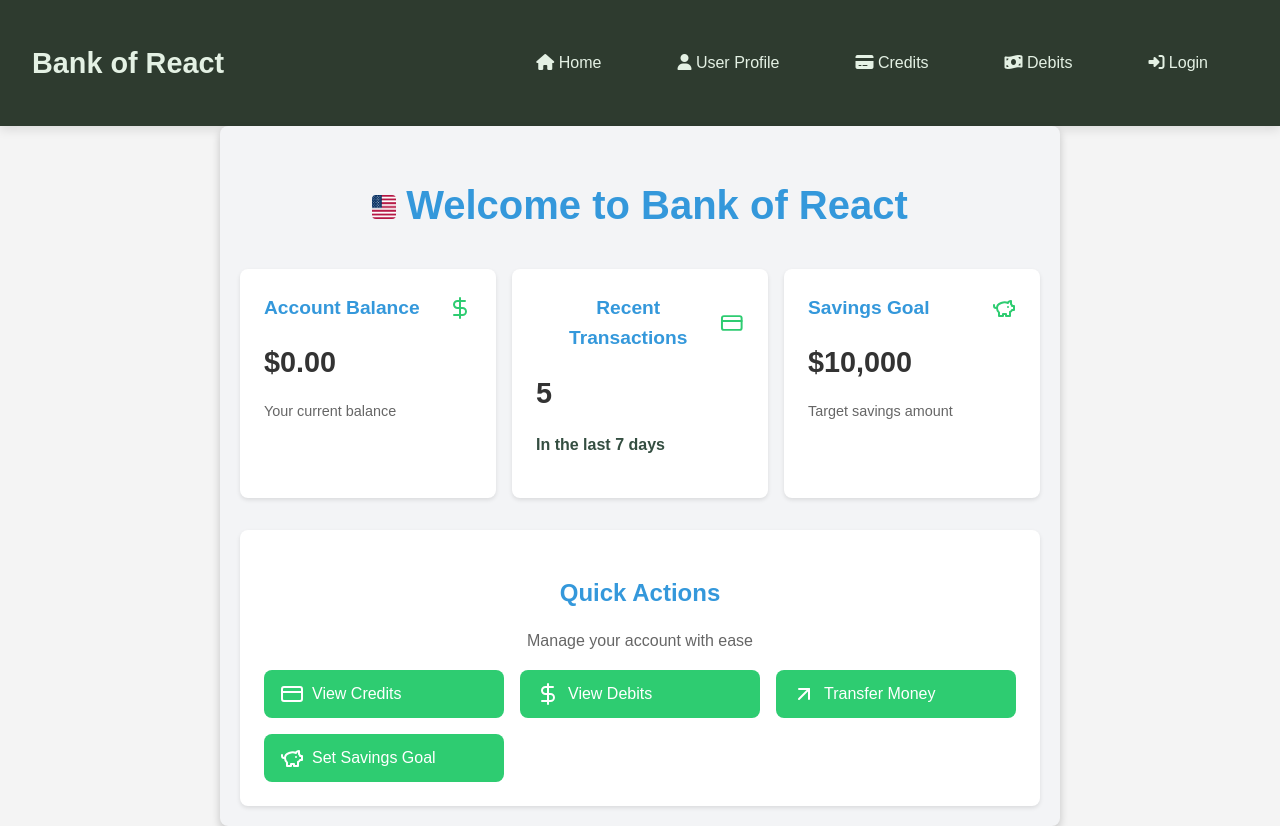
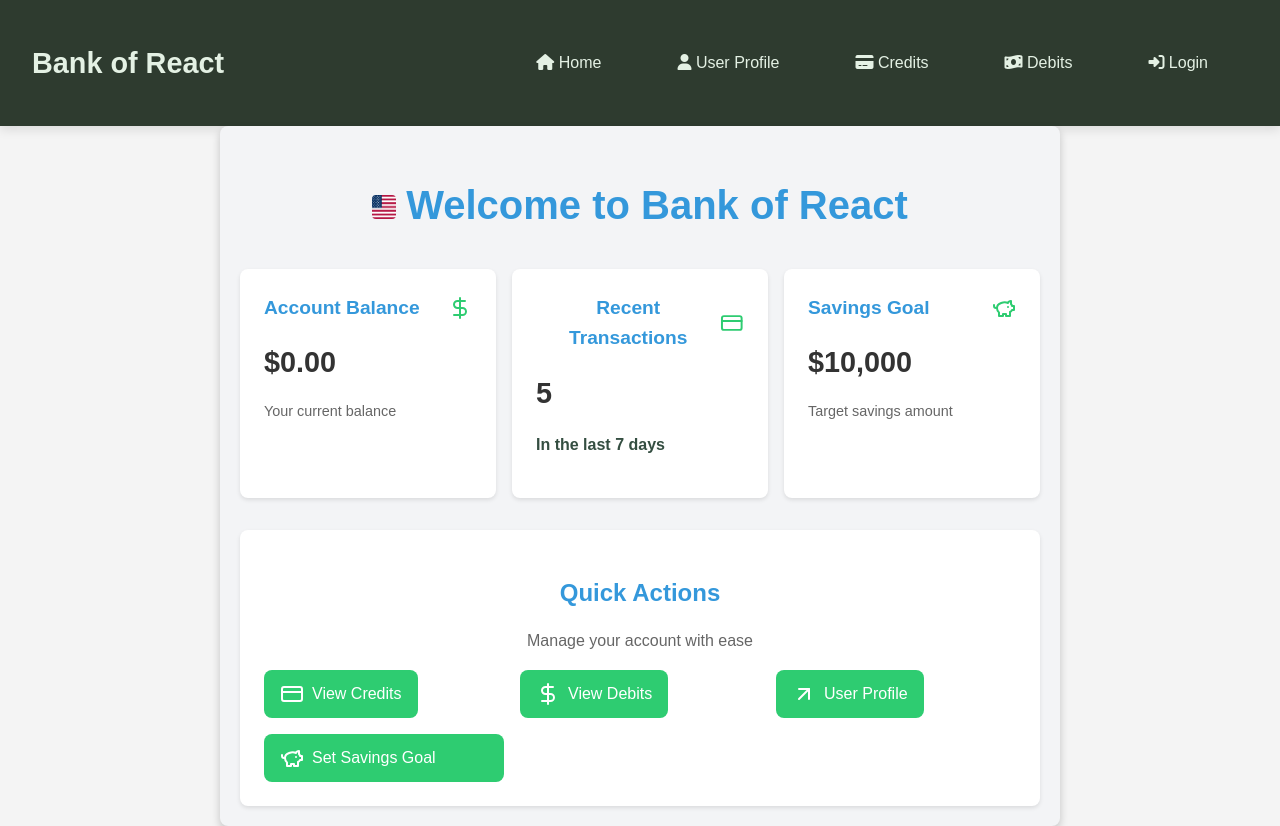
Before and after one commit to olti2803/bank-of-react, a React (Create React App) app: page / in a window 1280 px wide. Built offline with nearby package versions, Linux system fonts and the light colour scheme; no server answers.

Commit message:
fixed credit and debit adding (was working before but added exception if user tries to enter nothing), also setup all redirects, more styling fixes

```diff
--- a/src/App.js
+++ b/src/App.js
@@ -88,6 +88,8 @@ function App() {
     setAccountBalance(totalCredits - totalDebits);
   }, [credits, debits]);
 
+  ////////////////////////////////
+
   const addCredit = (description, amount) => {
     if (!description || isNaN(amount) || amount === "") {
       alert("Please provide a valid description and amount.");
@@ -96,7 +98,7 @@ function App() {
 
     const newCredit = {
       description,
-      amount: parseFloat(amount).toFixed(2),
+      amount: parseFloat(amount), // Ensure amount is stored as a number
       date: new Date().toISOString(),
     };
 
@@ -113,7 +115,7 @@ function App() {
 
     const newDebit = {
       description,
-      amount: parseFloat(amount).toFixed(2),
+      amount: parseFloat(amount), // Ensure amount is stored as a number
       date: new Date().toISOString(),
     };
 
@@ -121,6 +123,8 @@ function App() {
     setDebits(updatedDebits);
     localStorage.setItem("debits", JSON.stringify(updatedDebits));
   };
+
+  ////////////////////////////////
 
   return (
     <Router>
--- a/src/components/Credits.js
+++ b/src/components/Credits.js
@@ -18,7 +18,12 @@ function Credits({ credits, addCredit }) {
         {credits.map((credit, index) => (
           <li key={index} className="credit-item">
             <span className="credit-description">{credit.description}</span>
-            <span className="credit-amount">${credit.amount.toFixed(2)}</span>
+            <span className="credit-amount">
+              $
+              {typeof credit.amount === "number"
+                ? credit.amount.toFixed(2)
+                : parseFloat(credit.amount).toFixed(2)}
+            </span>
             <span className="credit-date">
               {new Date(credit.date).toLocaleDateString()}
             </span>
--- a/src/components/Home.js
+++ b/src/components/Home.js
@@ -1,7 +1,13 @@
 import React from "react";
+import { Link } from "react-router-dom";
 import { DollarSign, CreditCard, PiggyBank, ArrowUpRight } from "lucide-react";
 
 function Home({ accountBalance }) {
+  // const clearLocalStorage = () => {
+  //   localStorage.clear();
+  //   window.location.reload(); // Reload to reset app state after clearing
+  //   alert("Local storage has been cleared!");
+  // };
   return (
     <div className="home-container">
       <div className="header-with-flag">
@@ -51,18 +57,28 @@ function Home({ accountBalance }) {
         </p>
 
         <div className="action-buttons">
+          <Link to="/credits" className="action-link">
             <button className="action-button">
               <CreditCard className="button-icon" /> View Credits
             </button>
+          </Link>
+          <Link to="/debits" className="action-link">
             <button className="action-button">
               <DollarSign className="button-icon" /> View Debits
             </button>
+          </Link>
+          <Link to="/userProfile" className="action-link">
             <button className="action-button">
-            <ArrowUpRight className="button-icon" /> Transfer Money
+              <ArrowUpRight className="button-icon" /> User Profile
             </button>
+          </Link>
           <button className="action-button">
             <PiggyBank className="button-icon" /> Set Savings Goal
           </button>
+
+          {/* <button className="clear-storage-button" onClick={clearLocalStorage}>
+            Clear Local Storage
+          </button> */}
         </div>
       </div>
     </div>
--- a/src/index.css
+++ b/src/index.css
@@ -361,3 +361,11 @@ body {
   height: 24px;
   border-radius: 4px;
 }
+
+.action-link {
+  text-decoration: none;
+}
+
+.action-link .action-button {
+  text-decoration: none;
+}
```
Lines whose indentation alone changed are shown as unchanged.
